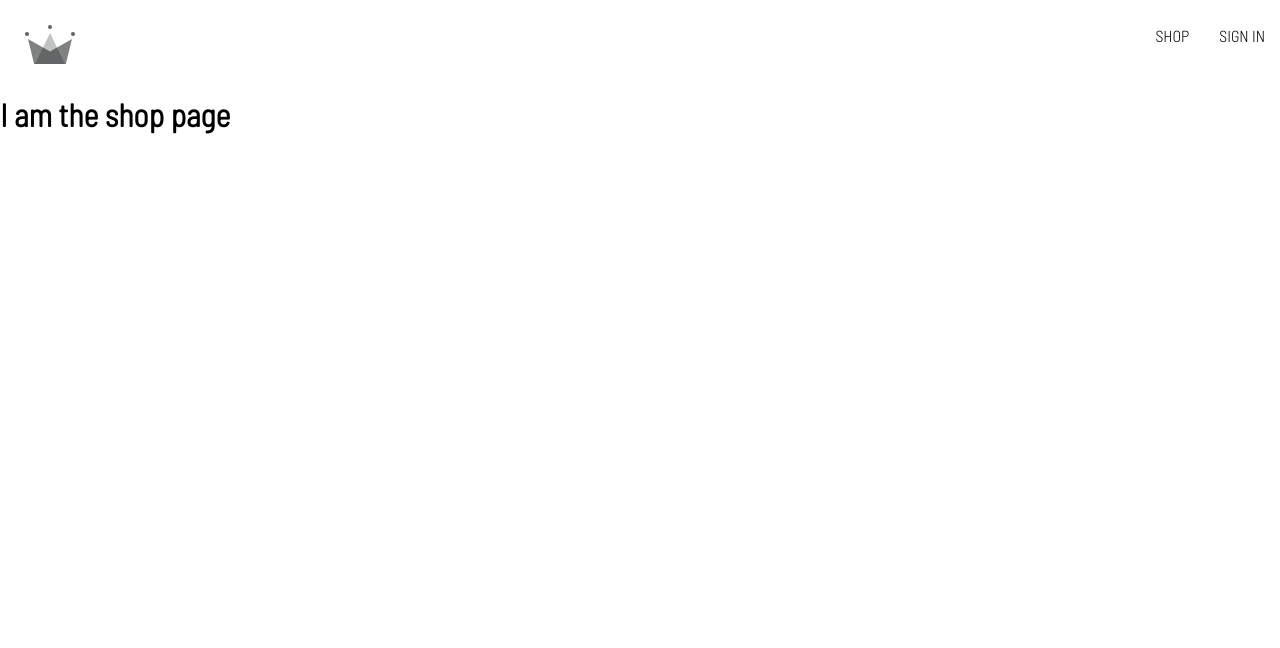
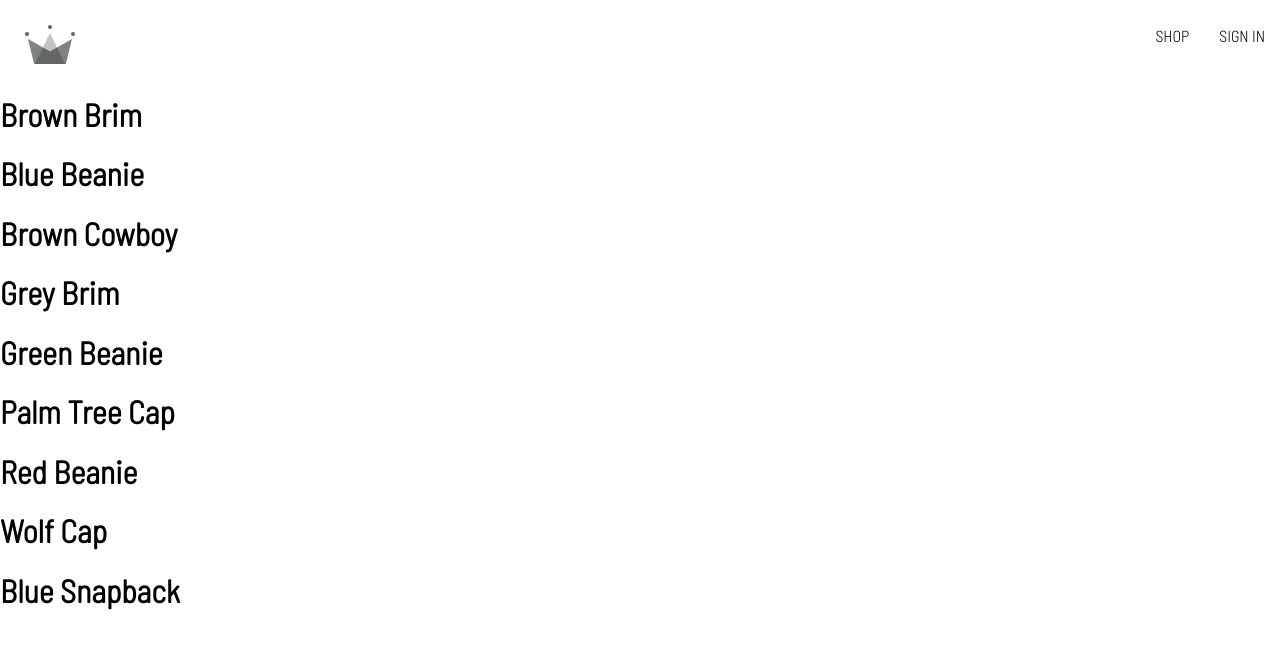
Before and after one commit to daniel008/crwn-clothingv2, a React (Create React App) app: page /shop in a window 1280 px wide. Shown: the top 648 px of the page. Built offline with nearby package versions, Linux system fonts and the light colour scheme; no server answers; a web font is replaced by a local one.

Commit message:
created new shop page

```diff
--- a/src/App.js
+++ b/src/App.js
@@ -2,10 +2,7 @@
 import Home from './routes/home/home.component'
 import Navigation from './routes/navigation/navigation.component'
 import Authentication from './routes/authentication/authentication.component'
-
-const Shop = () => {
-  return <h1>I am the shop page</h1>
-}
+import Shop from './routes/shop/shop.component'
 
 const App = () => {
   return (
--- /dev/null
+++ b/src/routes/shop/shop.component.jsx
@@ -0,0 +1,15 @@
+import SHOP_DATA from '../../shop-data.json'
+
+const Shop = () => {
+  return (
+    <div>
+      {SHOP_DATA.map(({ id, name }) => (
+        <div key={id}>
+          <h1>{name}</h1>
+        </div>
+      ))}
+    </div>
+  )
+}
+
+export default Shop
--- /dev/null
+++ b/src/shop-data.json
@@ -0,0 +1,56 @@
+[
+  {
+    "id": 1,
+    "name": "Brown Brim",
+    "imageUrl": "https://i.ibb.co/ZYW3VTp/brown-brim.png",
+    "price": 25
+  },
+  {
+    "id": 2,
+    "name": "Blue Beanie",
+    "imageUrl": "https://i.ibb.co/ypkgK0X/blue-beanie.png",
+    "price": 18
+  },
+  {
+    "id": 3,
+    "name": "Brown Cowboy",
+    "imageUrl": "https://i.ibb.co/QdJwgmp/brown-cowboy.png",
+    "price": 35
+  },
+  {
+    "id": 4,
+    "name": "Grey Brim",
+    "imageUrl": "https://i.ibb.co/RjBLWxB/grey-brim.png",
+    "price": 25
+  },
+  {
+    "id": 5,
+    "name": "Green Beanie",
+    "imageUrl": "https://i.ibb.co/YTjW3vF/green-beanie.png",
+    "price": 18
+  },
+  {
+    "id": 6,
+    "name": "Palm Tree Cap",
+    "imageUrl": "https://i.ibb.co/rKBDvJX/palm-tree-cap.png",
+    "price": 14
+  },
+  {
+    "id": 7,
+    "name": "Red Beanie",
+    "imageUrl": "https://i.ibb.co/bLB646Z/red-beanie.png",
+    "price": 18
+  },
+  {
+    "id": 8,
+    "name": "Wolf Cap",
+    "imageUrl": "https://i.ibb.co/1f2nWMM/wolf-cap.png",
+    "price": 14
+  },
+  {
+    "id": 9,
+    "name": "Blue Snapback",
+    "imageUrl": "https://i.ibb.co/X2VJP2W/blue-snapback.png",
+    "price": 16
+  }
+]
```
